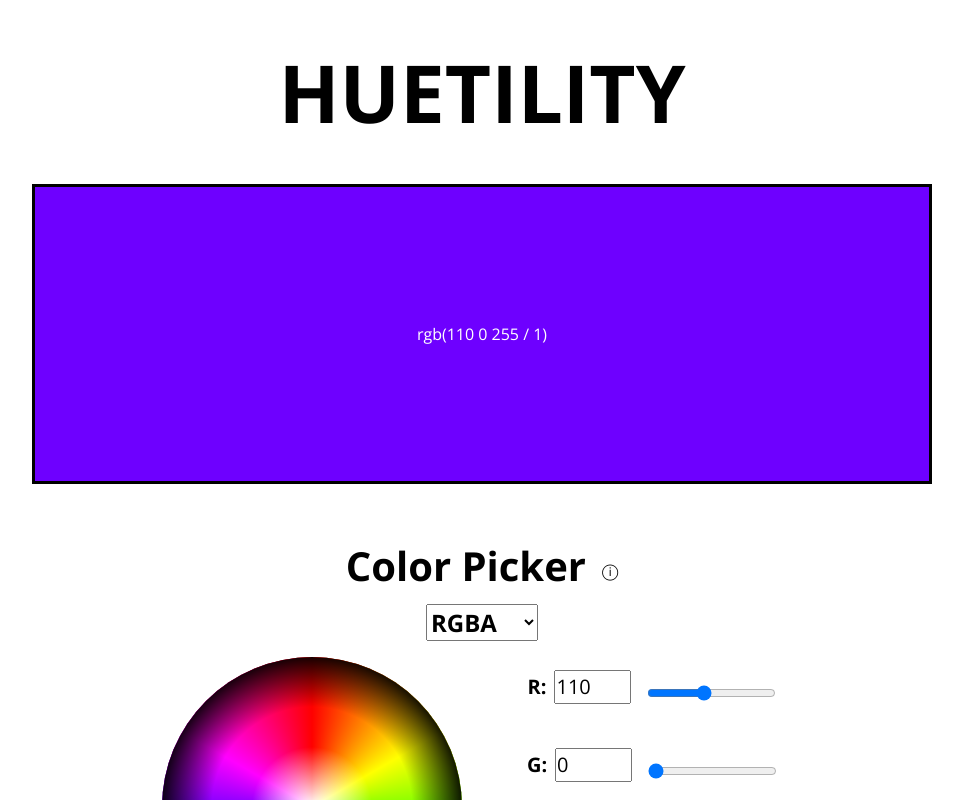
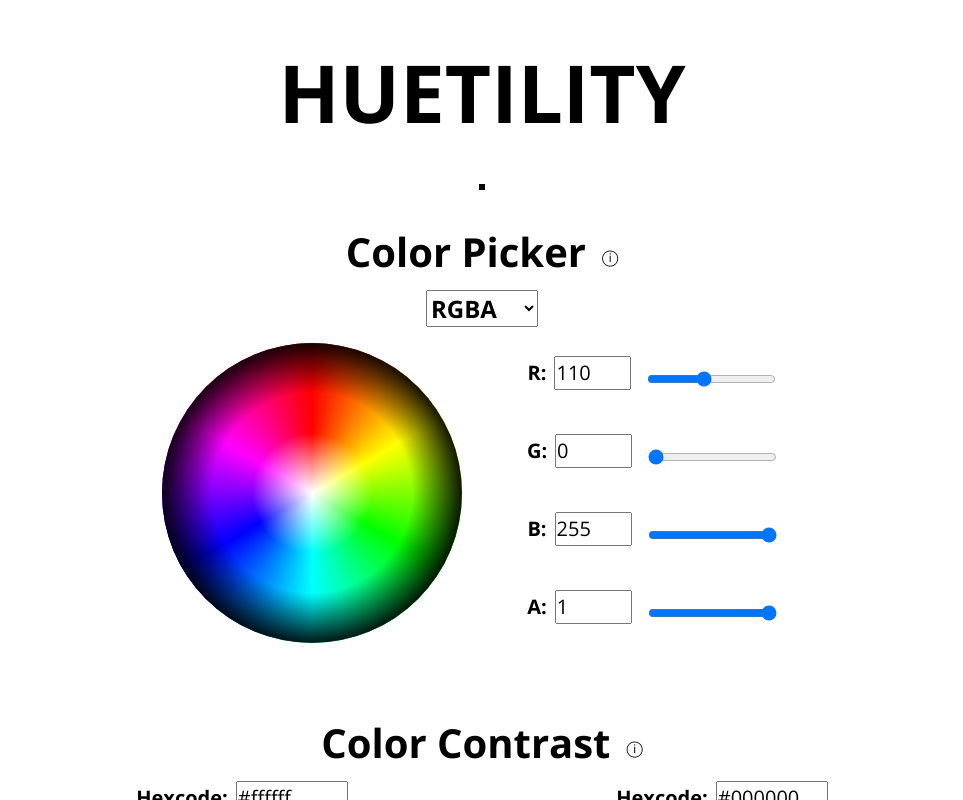
Before and after one commit to amandahinton/huetility, a React (Vite) app: page / in a window 1280 px wide. Shown: the top 800 px of the page, without its empty margins (158-1121 px from the left). Built offline with nearby package versions, Linux system fonts and the light colour scheme.

Commit message:
make Swatch a reusable core component

```diff
--- a/src/components/Swatch.css
+++ b/src/components/Swatch.css
@@ -1,8 +1,5 @@
 .huetility-swatch {
-  height: 300px;
-  width: 900px;
   display: flex;
   justify-content: center;
   align-items: center;
-  margin-bottom: 20px;
 }
--- a/src/components/Swatch.tsx
+++ b/src/components/Swatch.tsx
@@ -1,29 +1,20 @@
-import { useColor } from "contexts/ColorContext";
-import { WHITE_CODES } from "utils/constants";
-import {
-  blendForegroundToBackground,
-  contrastTextHex,
-  cssColorValue,
-} from "utils/helpers";
 import "components/Swatch.css";
 import "components/index.css";
 
-export function Swatch() {
-  const { color } = useColor();
-  const { colorMode } = color;
+type Props = {
+  backgroundColor: string;
+  children?: React.ReactNode;
+  height: string;
+  width: string;
+};
 
-  const blendedColor = blendForegroundToBackground(color, WHITE_CODES);
-
-  const labelColor = contrastTextHex(blendedColor);
-
-  const cssValue = cssColorValue(colorMode, color);
-
+export function Swatch({ backgroundColor, children, height, width }: Props) {
   return (
     <div
       className="huetility-swatch huetility-bordered"
-      style={{ backgroundColor: cssValue }}
+      style={{ backgroundColor, height, width }}
     >
-      <p style={{ color: labelColor }}>{cssValue}</p>
+      {children}
     </div>
   );
 }
```
